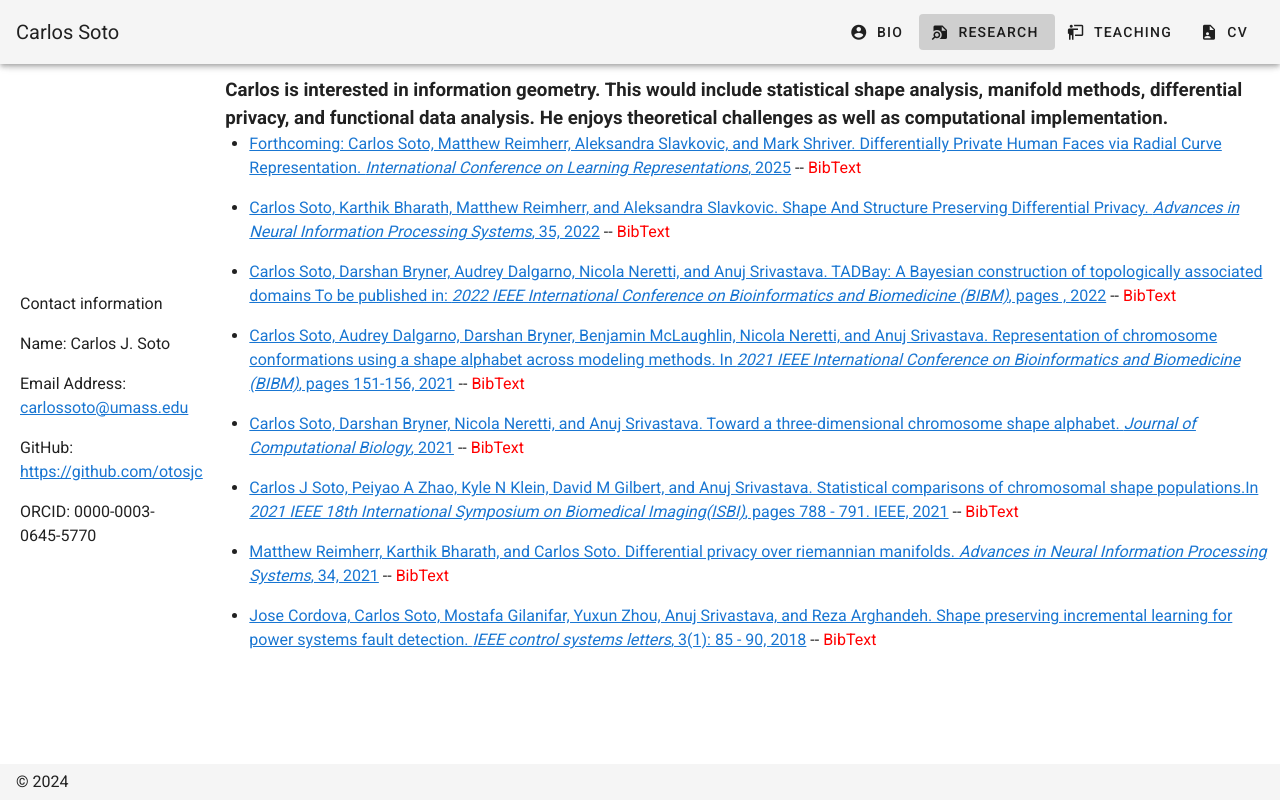
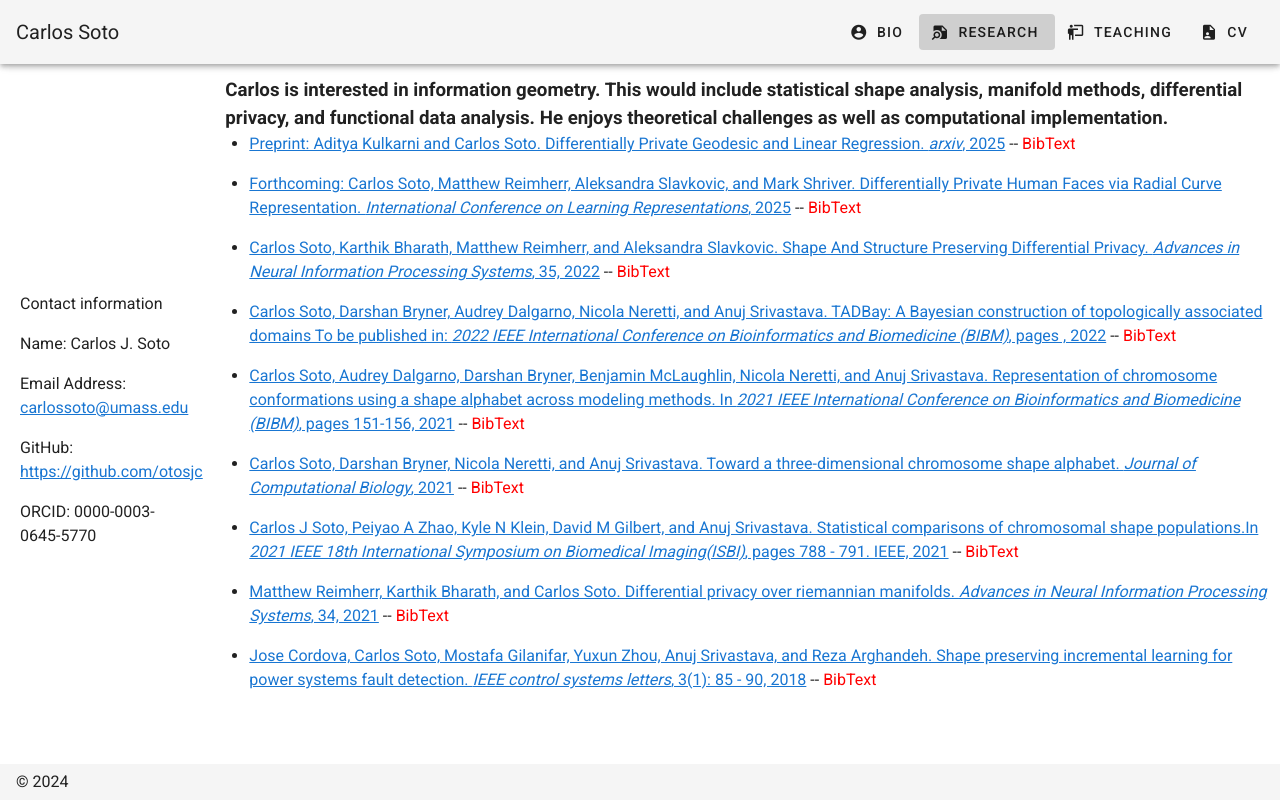
Before and after one commit to Alex-Bailon/carlos-soto-portfolio, a Nuxt app: page /research in a window 1280 px wide. Built offline with nearby package versions, Linux system fonts and the light colour scheme.

Commit message:
update
update research

```diff
--- a/static/research.js
+++ b/static/research.js
@@ -3,6 +3,15 @@ export default {
   He enjoys theoretical challenges as well as computational implementation.
   `,
   papers: [
+	{
+	title: `Preprint: Aditya Kulkarni and Carlos Soto. Differentially Private Geodesic and Linear Regression. <em> arxiv</em>, 2025`,
+      	bibText: `@article{kulkarni2025differentially,
+        title={Differentially Private Geodesic and Linear Regression.},
+        author={Kulkarni, Aditya and Soto, Carlos},
+        journal={arXiv preprint arXiv:2504.11304},
+        year={2025}}`,
+      	link: 'https://arxiv.org/abs/2504.11304',
+    },
 	{
 	title: `Forthcoming: Carlos Soto,  Matthew Reimherr, Aleksandra Slavkovic, and Mark Shriver. Differentially Private Human Faces via Radial Curve Representation. <em>International Conference on Learning Representations</em>, 2025`,
       	bibText: `@article{soto22shapestructure,
```
